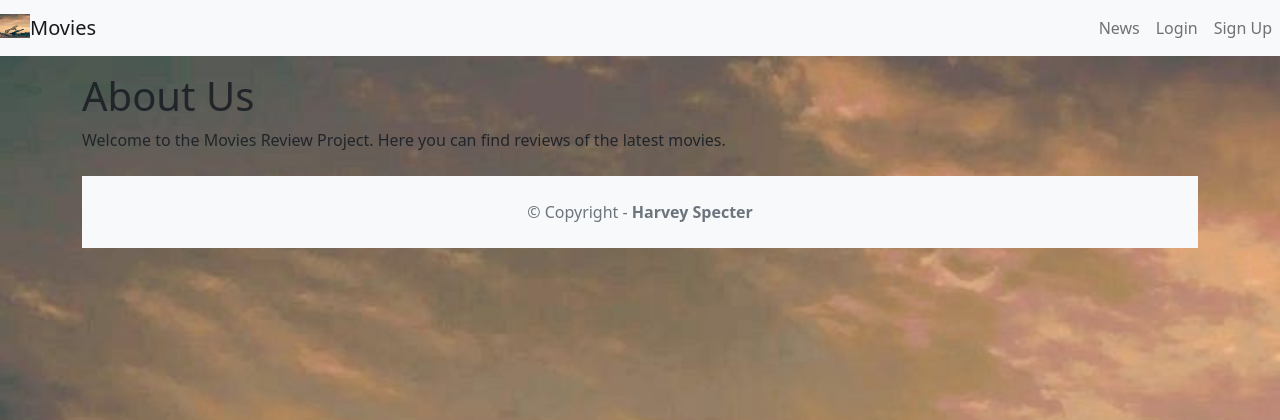
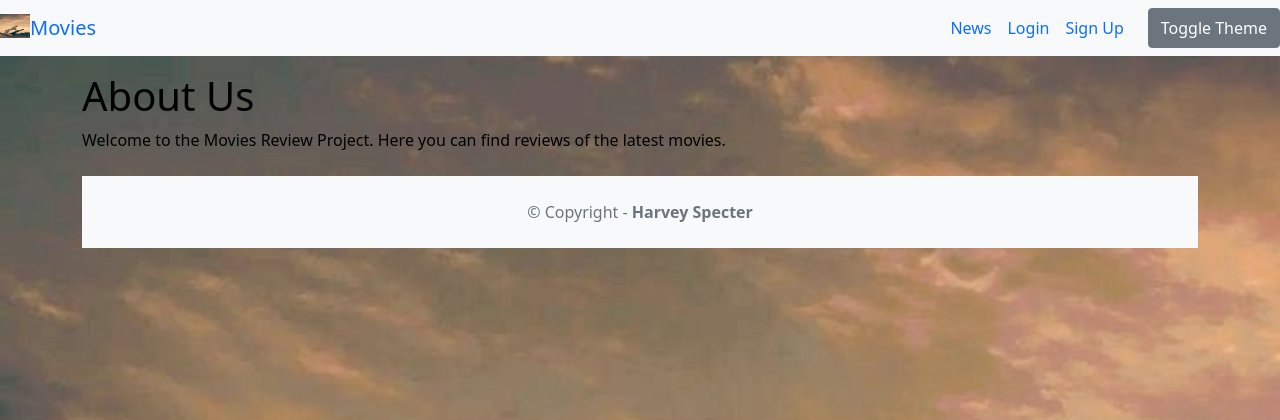
Before and after one commit to ShadowRahlM/moviereviews, a Django app: template movie/templates/about.html in a window 1280 px wide. Shown: the top 420 px of the page. Run offline with Django 3.2, Linux system fonts and the light colour scheme; the template is opened without the code that fills it, so the values that code supplies are empty.

Commit message:
Implement theme toggle functionality and update styling for light and dark modes

```diff
--- a/moviesreview/templates/base.html
+++ b/moviesreview/templates/base.html
@@ -15,17 +15,29 @@
     ></script>
 
     <meta name="viewport" content="width=device-width,initial-scale=1" />
+    <link rel="icon" href="{% static 'images/favicon.ico' %}" type="image/x-icon" />
     <style>
-      body {
+      body.light-mode {
         background-image: url("{% static 'images/cheetah.jpg' %}");
         background-size: cover;
         background-repeat: no-repeat;
         background-attachment: fixed;
+        color: black;
+      }
+      body.dark-mode {
+        background-color: #121212;
+        color: white;
+      }
+      .navbar-light-mode {
+        background-color: #f8f9fa;
+      }
+      .navbar-dark-mode {
+        background-color: #343a40;
       }
     </style>
   </head>
-  <body>
-    <nav class="navbar navbar-expand-lg navbar-light bg-light mb-3">
+  <body class="light-mode">
+    <nav class="navbar navbar-expand-lg navbar-light-mode mb-3">
       <a class="navbar-brand" href="{% url 'home' %}"
         ><img
           src="{% static 'images/cheetah.jpg' %}"
@@ -57,6 +69,7 @@
           <a class="nav-link" href="{% url 'loginaccount' %}">Login</a>
           <a class="nav-link" href="{% url 'signupaccount' %}"> Sign Up </a>
           {% endif %}
+          <button id="theme-toggle" class="btn btn-secondary ms-3">Toggle Theme</button>
         </div>
       </div>
     </nav>
@@ -74,5 +87,15 @@
         </div>
       </footer>
     </div>
+    <script>
+      const themeToggleBtn = document.getElementById('theme-toggle');
+      themeToggleBtn.addEventListener('click', () => {
+        document.body.classList.toggle('dark-mode');
+        document.body.classList.toggle('light-mode');
+        const navbar = document.querySelector('.navbar');
+        navbar.classList.toggle('navbar-dark-mode');
+        navbar.classList.toggle('navbar-light-mode');
+      });
+    </script>
   </body>
 </html>
```
